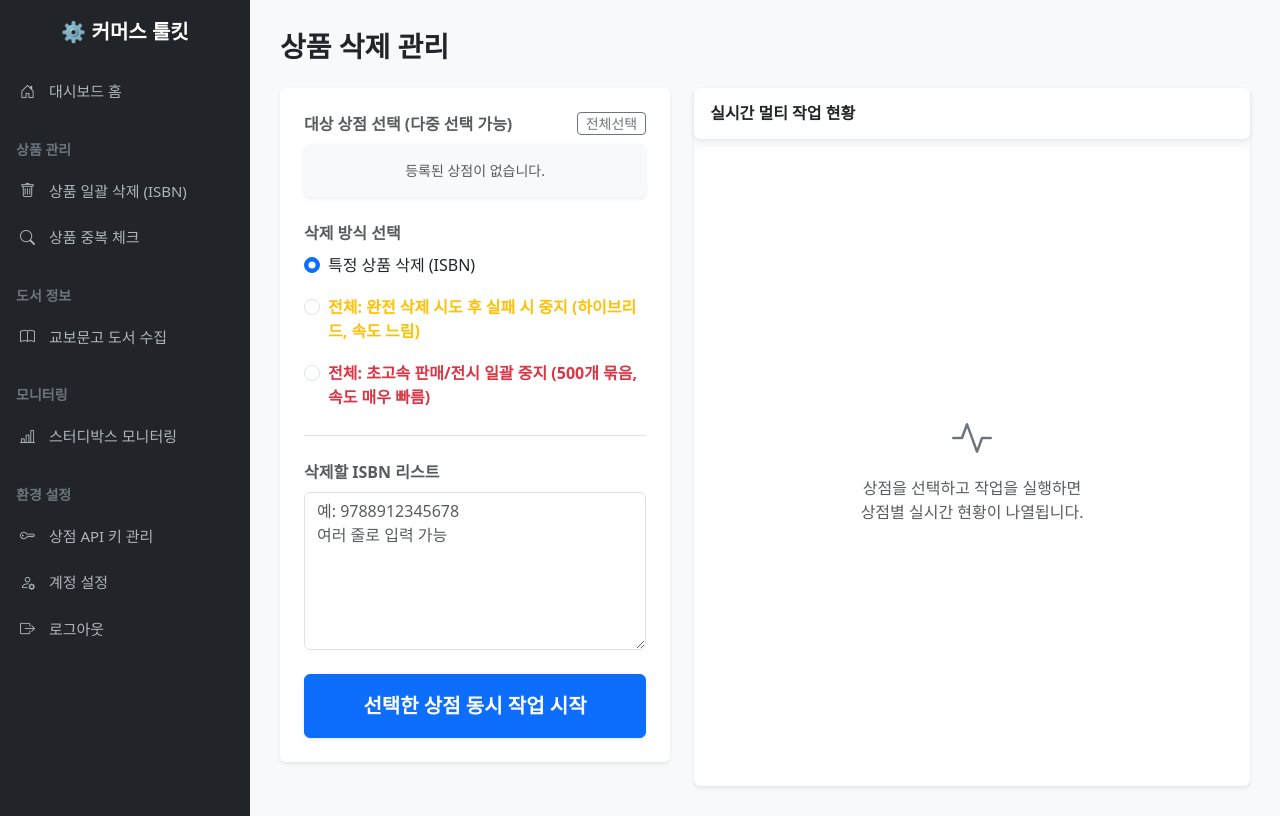
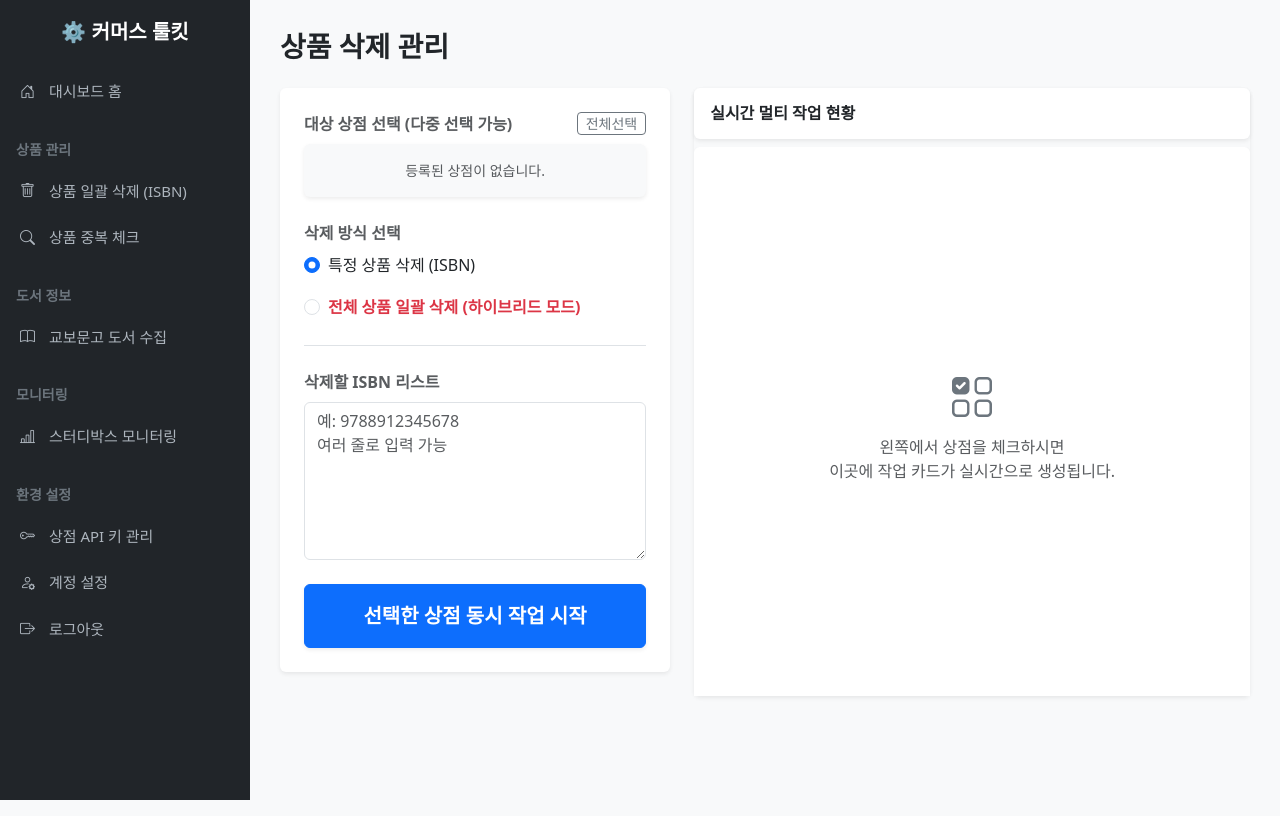
Before and after one commit to tvttvvv/naver-store-manager, a Flask app: page /delete_isbn in a window 1280 px wide. Run offline with Flask 3, Linux system fonts and the light colour scheme; a user stored in the database is signed in; parts of the project's set-up code (start-up, migrations or seed data) failed here and were passed over.

Commit message:
Update delete_isbn.html

```diff
--- a/app/templates/store/delete_isbn.html
+++ b/app/templates/store/delete_isbn.html
@@ -35,11 +35,7 @@
                             </div>
                             <div class="form-check">
                                 <input class="form-check-input" type="radio" name="delete_mode" id="mode_all" value="all" onchange="toggleMode()">
-                                <label class="form-check-label text-warning fw-bold" for="mode_all">전체: 완전 삭제 시도 후 실패 시 중지 (하이브리드, 속도 느림)</label>
-                            </div>
-                            <div class="form-check">
-                                <input class="form-check-input" type="radio" name="delete_mode" id="mode_suspend_all" value="suspend_all" onchange="toggleMode()">
-                                <label class="form-check-label text-danger fw-bold" for="mode_suspend_all">전체: 초고속 판매/전시 일괄 중지 (500개 묶음, 속도 매우 빠름)</label>
+                                <label class="form-check-label text-danger fw-bold" for="mode_all">전체 상품 일괄 삭제 (하이브리드 모드)</label>
                             </div>
                         </div>
                     </div>
@@ -75,19 +71,90 @@
 
             <div class="d-flex flex-column h-100" id="taskContainer" style="overflow-y: auto; overflow-x: hidden;">
                 <div id="initialState" class="card border-0 shadow-sm text-center py-5 text-muted flex-grow-1 d-flex flex-column justify-content-center">
-                    <i class="bi bi-activity fs-1 d-block mb-2 text-secondary"></i>
-                    <p class="mb-0">상점을 선택하고 작업을 실행하면<br>상점별 실시간 현황이 나열됩니다.</p>
+                    <i class="bi bi-ui-checks-grid fs-1 d-block mb-2 text-secondary"></i>
+                    <p class="mb-0">왼쪽에서 상점을 체크하시면<br>이곳에 작업 카드가 실시간으로 생성됩니다.</p>
                 </div>
+                <div class="row g-3 px-1 pb-2" id="cardsGrid"></div>
             </div>
         </div>
     </div>
 </div>
 
 <script>
+    // 1. 체크박스 선택 시 우측에 카드가 실시간으로 나타나는 쾌적한 동적 UI 로직
+    const cardsGrid = document.getElementById('cardsGrid');
+    const initialState = document.getElementById('initialState');
+
+    function renderDynamicCards() {
+        const checkedBoxes = Array.from(document.querySelectorAll('.store-checkbox:checked'));
+
+        if (checkedBoxes.length === 0) {
+            initialState.classList.remove('d-none');
+            // 서버 작업 중이 아닌 단순 빈 카드들만 지움
+            Array.from(cardsGrid.children).forEach(card => {
+                if(card.dataset.status === 'ready') card.remove();
+            });
+            return;
+        }
+
+        initialState.classList.add('d-none');
+
+        // 체크된 상점의 대기 카드를 만듦
+        checkedBoxes.forEach(cb => {
+            const storeId = cb.value;
+            const storeName = cb.nextElementSibling.innerText.trim();
+            let card = document.getElementById(`task_card_${storeId}`);
+
+            if (!card) {
+                card = document.createElement('div');
+                card.className = "col-12";
+                card.id = `task_card_${storeId}`;
+                card.dataset.status = 'ready'; // 대기 상태 태그
+                card.innerHTML = `
+                    <div class="card shadow-sm border-0 h-100">
+                        <div class="card-body">
+                            <div class="d-flex justify-content-between align-items-center mb-3 pb-2 border-bottom">
+                                <h6 class="fw-bold mb-0 text-dark"><i class="bi bi-shop me-2 text-primary"></i>${storeName}</h6>
+                                <button id="btn_stop_${storeId}" class="btn btn-sm btn-outline-secondary fw-bold" disabled>대기 중</button>
+                            </div>
+                            <h6 id="status_text_${storeId}" class="fw-bold mb-3 text-secondary small">버튼을 눌러 작업을 시작하세요.</h6>
+                            <div id="progress_wrapper_${storeId}">
+                                <div class="progress mb-2" style="height: 15px;"><div class="progress-bar bg-light" style="width: 100%;"></div></div>
+                            </div>
+                            <div class="position-relative mt-2 rounded border bg-light" style="height: 100px;">
+                                <ul class="list-group list-group-flush position-absolute w-100 h-100 overflow-auto" id="log_list_${storeId}" style="top:0; left:0;"></ul>
+                            </div>
+                        </div>
+                    </div>
+                `;
+                cardsGrid.appendChild(card);
+            }
+        });
+
+        // 체크 해제된 상점 카드는 (실행 중이 아니라면) 우측에서 실시간 삭제
+        Array.from(cardsGrid.children).forEach(card => {
+            const sid = card.id.replace('task_card_', '');
+            if (!document.getElementById(`store_${sid}`).checked && card.dataset.status === 'ready') {
+                card.remove();
+            }
+        });
+    }
+
+    // 체크박스들에 이벤트 리스너 달기
+    document.querySelectorAll('.store-checkbox').forEach(cb => {
+        cb.addEventListener('change', renderDynamicCards);
+    });
+
+    function selectAllStores() {
+        const checkboxes = document.querySelectorAll('.store-checkbox');
+        const allChecked = Array.from(checkboxes).every(c => c.checked);
+        checkboxes.forEach(c => c.checked = !allChecked);
+        renderDynamicCards(); // 우측 카드 갱신
+    }
+
     function toggleMode() {
         const isIsbn = document.getElementById('mode_isbn').checked;
         const isAll = document.getElementById('mode_all').checked;
-        const isSuspendAll = document.getElementById('mode_suspend_all').checked;
 
         document.getElementById('isbnInputDiv').classList.toggle('d-none', !isIsbn);
         document.getElementById('isbn_list').required = isIsbn;
@@ -99,19 +166,10 @@
                 btn.className = "btn btn-primary w-100 py-3 fw-bold fs-5 shadow-sm";
                 btn.innerHTML = '선택한 상점 동시 작업 시작';
             } else if (isAll) {
-                btn.className = "btn btn-warning w-100 py-3 fw-bold fs-5 shadow-sm text-dark";
-                btn.innerHTML = '<i class="bi bi-exclamation-octagon me-2"></i>하이브리드 삭제 실행 (느림)';
-            } else if (isSuspendAll) {
                 btn.className = "btn btn-danger w-100 py-3 fw-bold fs-5 shadow-sm";
-                btn.innerHTML = '<i class="bi bi-lightning-charge-fill me-2"></i>초고속 일괄 중지 실행 (빠름)';
+                btn.innerHTML = '<i class="bi bi-exclamation-octagon me-2"></i>모든 상점 하이브리드 삭제 실행';
             }
         }
-    }
-
-    function selectAllStores() {
-        const checkboxes = document.querySelectorAll('.store-checkbox');
-        const allChecked = Array.from(checkboxes).every(c => c.checked);
-        checkboxes.forEach(c => c.checked = !allChecked);
     }
 
     async function stopTask(storeId) {
@@ -125,11 +183,8 @@
     }
 
     let pollingInterval = null;
-    window.lastLogCounts = {};
 
     const submitBtn = document.getElementById('submitBtn');
-    const taskContainer = document.getElementById('taskContainer');
-    const initialState = document.getElementById('initialState');
     const btnStopAll = document.getElementById('btnStopAll');
 
     function startPolling() {
@@ -152,8 +207,10 @@
         } catch (e) { console.error(e); }
     }
 
+    // ✨ 화면 렌더링 최적화 (로그 버그 원천 차단)
     function updateUI(tasks) {
         let anyRunning = false;
+        initialState.classList.add('d-none');
 
         for (const storeId in tasks) {
             const taskData = tasks[storeId];
@@ -161,25 +218,28 @@
 
             let card = document.getElementById(`task_card_${storeId}`);
             if (!card) {
-                initialState.classList.add('d-none');
+                // 기존 브라우저 탭을 껐다 켰을 때 카드 복구용
                 card = document.createElement('div');
+                card.className = "col-12";
                 card.id = `task_card_${storeId}`;
-                card.className = "card mb-3 shadow-sm border-0";
                 card.innerHTML = `
+                    <div class="card shadow-sm border-0 h-100">
                         <div class="card-body">
                             <div class="d-flex justify-content-between align-items-center mb-3 pb-2 border-bottom">
                                 <h6 class="fw-bold mb-0 text-dark"><i class="bi bi-shop me-2 text-primary"></i>${taskData.store_name}</h6>
                                 <button id="btn_stop_${storeId}" class="btn btn-sm btn-outline-danger fw-bold" onclick="stopTask('${storeId}')">개별 정지</button>
                             </div>
-                        <h6 id="status_text_${storeId}" class="fw-bold mb-3 text-primary small">작업 준비 중...</h6>
+                            <h6 id="status_text_${storeId}" class="fw-bold mb-3 text-primary small">로딩 중...</h6>
                             <div id="progress_wrapper_${storeId}"></div>
-                        <div class="position-relative mt-3 rounded border bg-light" style="height: 150px;">
+                            <div class="position-relative mt-2 rounded border bg-light" style="height: 100px;">
                                 <ul class="list-group list-group-flush position-absolute w-100 h-100 overflow-auto" id="log_list_${storeId}" style="top:0; left:0;"></ul>
                             </div>
                         </div>
+                    </div>
                 `;
-                taskContainer.appendChild(card);
+                cardsGrid.appendChild(card);
             }
+            card.dataset.status = 'running'; // 작업이 들어온 카드는 삭제 금지
 
             const statusText = document.getElementById(`status_text_${storeId}`);
             const progressWrapper = document.getElementById(`progress_wrapper_${storeId}`);
@@ -213,33 +273,32 @@
             if (taskData.total > 0) {
                 const percent = Math.round((taskData.current / taskData.total) * 100);
                 progressWrapper.innerHTML = `
-                    <div class="progress mb-2" style="height: 20px;">
+                    <div class="progress mb-2" style="height: 15px;">
                         <div class="progress-bar ${progressColor} ${animatedClass}" role="progressbar" style="width: ${percent}%;">${percent}%</div>
                     </div>
-                    <div class="d-flex justify-content-between text-muted small fw-bold"><span>${taskData.current} / ${taskData.total}</span><span>${percent}%</span></div>
+                    <div class="d-flex justify-content-between text-muted small fw-bold" style="font-size: 0.8rem;"><span>${taskData.current} / ${taskData.total}</span><span>${percent}%</span></div>
                 `;
             } else {
                 progressWrapper.innerHTML = `
-                    <div class="progress mb-2" style="height: 20px;">
-                        <div class="progress-bar ${progressColor} ${animatedClass}" role="progressbar" style="width: 100%;">${taskData.is_running ? '초고속 싹쓸이 중' : '정지됨'}</div>
+                    <div class="progress mb-2" style="height: 15px;">
+                        <div class="progress-bar ${progressColor} ${animatedClass}" role="progressbar" style="width: 100%;">${taskData.is_running ? '무한 싹쓸이 중' : '정지됨'}</div>
                     </div>
-                    <div class="d-flex justify-content-between text-muted small fw-bold"><span>현재 ${taskData.current}개째 완료</span><span>${taskData.is_running ? '가동 중' : '완료됨'}</span></div>
+                    <div class="d-flex justify-content-between text-muted small fw-bold" style="font-size: 0.8rem;"><span>현재 ${taskData.current}개째 완료</span><span>${taskData.is_running ? '가동 중' : '완료됨'}</span></div>
                 `;
             }
 
-            let lastLogCount = window.lastLogCounts[storeId] || 0;
-            if (taskData.logs && taskData.logs.length > lastLogCount) {
-                if (taskData.logs.length < lastLogCount) { logList.innerHTML = ''; lastLogCount = 0; }
-                const newLogs = taskData.logs.slice(lastLogCount);
-                newLogs.forEach(log => {
-                    const li = document.createElement('li');
-                    li.className = 'list-group-item d-flex justify-content-between align-items-center py-2 px-3 border-bottom text-muted small';
+            // ✨ 버그 원천 차단: 배열을 통째로 덮어씌워서 멈춤 현상(프리즈) 완벽 방지
+            if (taskData.logs && taskData.logs.length > 0) {
+                logList.innerHTML = taskData.logs.map(log => {
                     let badgeClass = log.type === 'success' ? 'bg-success' : (log.type === 'danger' ? 'bg-danger' : 'bg-info text-dark');
-                    li.innerHTML = `<span class="text-truncate me-3 font-monospace" style="max-width: 200px;" title="${log.target}">${log.target}</span><span class="badge ${badgeClass} rounded-pill">${log.statusMsg}</span>`;
-                    logList.appendChild(li);
-                });
-                window.lastLogCounts[storeId] = taskData.logs.length;
-                logList.scrollTop = logList.scrollHeight;
+                    return `
+                        <li class="list-group-item d-flex justify-content-between align-items-center py-1 px-2 border-bottom text-muted" style="font-size: 0.75rem;">
+                            <span class="text-truncate me-2 font-monospace" style="max-width: 130px;" title="${log.target}">${log.target}</span>
+                            <span class="badge ${badgeClass} rounded-pill">${log.statusMsg}</span>
+                        </li>
+                    `;
+                }).join('');
+                logList.scrollTop = logList.scrollHeight; // 항상 최하단으로 스크롤 고정
             }
         }
 
@@ -249,7 +308,7 @@
         if (anyRunning) {
             submitBtn.innerHTML = '<span class="spinner-border spinner-border-sm me-2"></span>백그라운드 작업 진행 중...';
         } else {
-            toggleMode(); // 버튼 텍스트 복구
+            toggleMode();
             stopPolling();
         }
     }
@@ -260,7 +319,7 @@
         const checkboxes = document.querySelectorAll('.store-checkbox:checked');
         if(checkboxes.length === 0) { alert('작업을 진행할 상점을 하나 이상 선택해주세요.'); return; }
 
-        if (document.getElementById('mode_all').checked || document.getElementById('mode_suspend_all').checked) {
+        if (document.getElementById('mode_all').checked) {
             if (!confirm(`선택하신 ${checkboxes.length}개 상점의 [전체 상품]을 치우시겠습니까?\n이 작업은 멀티 스레드로 안전하게 실행됩니다.`)) return;
         }
 
```
Lines whose indentation alone changed are shown as unchanged.
